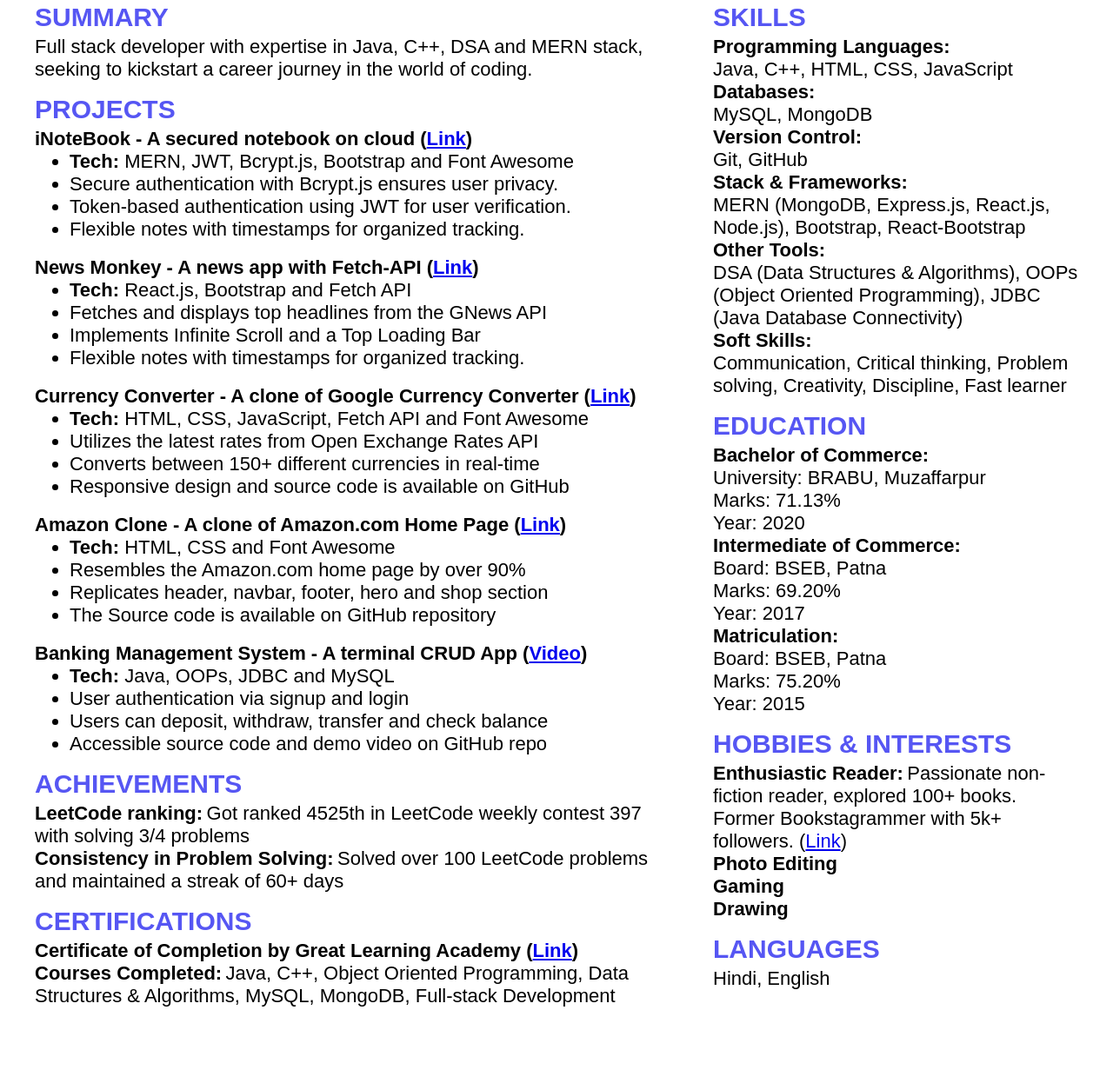
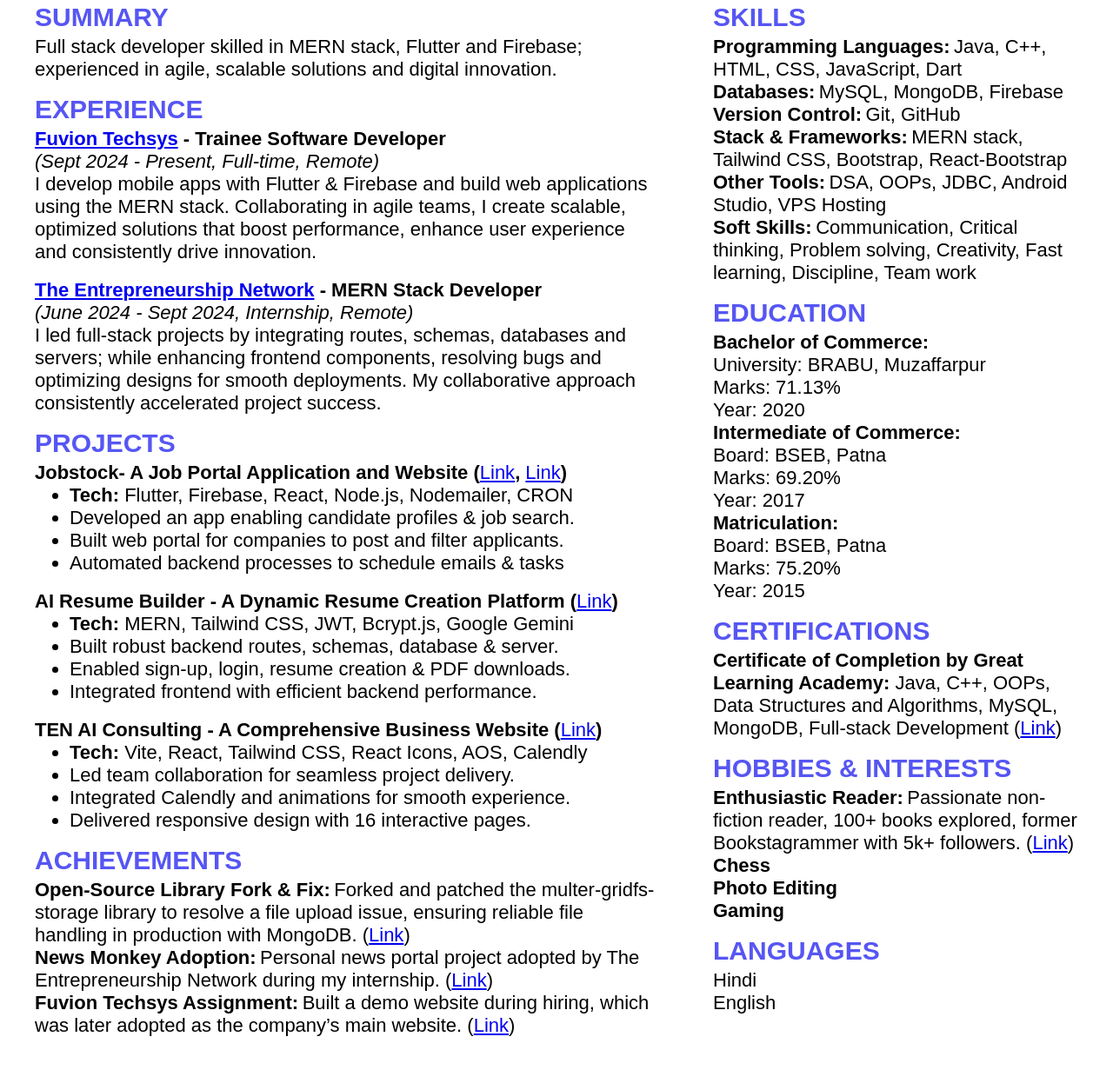
Before and after one commit to amar-codingenthusiast/resume-website, a plain HTML site: page index.html in a window 1280 px wide. Shown: the part 205-1436 px from the top of the page at 87% size. Before the commit the page ends 1404 px from the top, so only its background shows below. Drawn offline with Linux system fonts and the light colour scheme.

Commit message:
resume updated

```diff
--- a/index.html
+++ b/index.html
@@ -15,10 +15,7 @@
 		<title>Amar Kumar</title>
 	</head>
 	<body>
-		<a
-			href="https://drive.google.com/file/d/1b4CT4swECODIr5rF9Lw44uQqH3Xww6t_/view?usp=drive_link"
-			target="_blank"
-			title="download"
+		<a href="Amar_Kumar.pdf" target="_blank" title="download"
 			><i class="fa-solid fa-file-export"></i>
 		</a>
 		<header>
@@ -65,159 +62,181 @@
 			<div id="left">
 				<p class="title">SUMMARY</p>
 				<p class="desc">
-					Full stack developer with expertise in Java, C++, DSA and
-					MERN stack, seeking to kickstart a career journey in the
-					world of coding.
+					Full stack developer skilled in MERN stack, Flutter and
+					Firebase; experienced in agile, scalable solutions and
+					digital innovation.
+				</p>
+				<p class="title">EXPERIENCE</p>
+				<p class="subtitle">
+					<a href="https://fuviontechsys.com" target="_blank"
+						><b>Fuvion Techsys</b></a
+					>
+					- Trainee Software Developer
+				</p>
+				<p class="desc italic">
+					(Sept 2024 - Present, Full-time, Remote)
+				</p>
+				<p class="desc">
+					I develop mobile apps with Flutter & Firebase and build web
+					applications using the MERN stack. Collaborating in agile
+					teams, I create scalable, optimized solutions that boost
+					performance, enhance user experience and consistently drive
+					innovation.
+				</p>
+				<br />
+				<p class="subtitle">
+					<a
+						href="https://www.entrepreneurshipnetwork.net"
+						target="_blank"
+					>
+						<b>The Entrepreneurship Network</b></a
+					>
+					- MERN Stack Developer
+				</p>
+				<p class="desc italic">
+					(June 2024 - Sept 2024, Internship, Remote)
+				</p>
+				<p class="desc">
+					I led full-stack projects by integrating routes, schemas,
+					databases and servers; while enhancing frontend components,
+					resolving bugs and optimizing designs for smooth
+					deployments. My collaborative approach consistently
+					accelerated project success.
 				</p>
 				<p class="title">PROJECTS</p>
 				<p class="subtitle">
-					iNoteBook - A secured notebook on cloud (<a
-						href="https://amar-codingenthusiast.github.io/inotebook"
+					Jobstock- A Job Portal Application and Website (<a
+						href="https://play.google.com/store/apps/details?id=com.fuvion_techsys.jobstock"
+						target="_blank"
+						>Link</a
+					>,
+					<a href="https://jobstock.fuviontechsys.com" target="_blank"
+						>Link</a
+					>)
+				</p>
+				<ul class="desc">
+					<li>
+						<b>Tech:</b> Flutter, Firebase, React, Node.js,
+						Nodemailer, CRON
+					</li>
+					<li>
+						Developed an app enabling candidate profiles & job
+						search.
+					</li>
+					<li>
+						Built web portal for companies to post and filter
+						applicants.
+					</li>
+					<li>
+						Automated backend processes to schedule emails & tasks
+					</li>
+				</ul>
+				<br />
+				<p class="subtitle">
+					AI Resume Builder - A Dynamic Resume Creation Platform (<a
+						href="https://resume.entrepreneurshipnetwork.net"
 						target="_blank"
 						>Link</a
 					>)
 				</p>
 				<ul class="desc">
 					<li>
-						<b>Tech:</b> MERN, JWT, Bcrypt.js, Bootstrap and Font
-						Awesome
+						<b>Tech:</b> MERN, Tailwind CSS, JWT, Bcrypt.js, Google
+						Gemini
 					</li>
 					<li>
-						Secure authentication with Bcrypt.js ensures user
-						privacy.
+						Built robust backend routes, schemas, database & server.
 					</li>
 					<li>
-						Token-based authentication using JWT for user
-						verification.
+						Enabled sign-up, login, resume creation & PDF downloads.
 					</li>
 					<li>
-						Flexible notes with timestamps for organized tracking.
+						Integrated frontend with efficient backend performance.
 					</li>
 				</ul>
 				<br />
 				<p class="subtitle">
-					News Monkey - A news app with Fetch-API (<a
-						href="https://amar-codingenthusiast.github.io/news-monkey3"
-						target="_blank"
-						>Link</a
-					>)
-				</p>
-				<ul class="desc">
-					<li><b>Tech:</b> React.js, Bootstrap and Fetch API</li>
-					<li>
-						Fetches and displays top headlines from the GNews API
-					</li>
-					<li>Implements Infinite Scroll and a Top Loading Bar</li>
-					<li>
-						Flexible notes with timestamps for organized tracking.
-					</li>
-				</ul>
-				<br />
-				<p class="subtitle">
-					Currency Converter - A clone of Google Currency Converter
-					(<a
-						href="https://amar-codingenthusiast.github.io/currency-converter"
+					TEN AI Consulting - A Comprehensive Business Website (<a
+						href="https://aiconsulting.entrepreneurshipnetwork.net"
 						target="_blank"
 						>Link</a
 					>)
 				</p>
 				<ul class="desc">
 					<li>
-						<b>Tech:</b> HTML, CSS, JavaScript, Fetch API and Font
-						Awesome
+						<b>Tech:</b> Vite, React, Tailwind CSS, React Icons,
+						AOS, Calendly
 					</li>
 					<li>
-						Utilizes the latest rates from Open Exchange Rates API
+						Led team collaboration for seamless project delivery.
 					</li>
 					<li>
-						Converts between 150+ different currencies in real-time
+						Integrated Calendly and animations for smooth
+						experience.
 					</li>
 					<li>
-						Responsive design and source code is available on GitHub
+						Delivered responsive design with 16 interactive pages.
 					</li>
 				</ul>
-				<br />
-				<p class="subtitle">
-					Amazon Clone - A clone of Amazon.com Home Page (<a
-						href="https://amar-codingenthusiast.github.io/amazon"
+				<p class="title">ACHIEVEMENTS</p>
+				<p class="subtitle inline">Open-Source Library Fork & Fix:</p>
+				<p class="desc inline">
+					Forked and patched the multer-gridfs-storage library to
+					resolve a file upload issue, ensuring reliable file handling
+					in production with MongoDB. (<a
+						href="https://github.com/amar-codingenthusiast/multer-gridfs-storage"
 						target="_blank"
 						>Link</a
 					>)
 				</p>
-				<ul class="desc">
-					<li><b>Tech:</b> HTML, CSS and Font Awesome</li>
-					<li>Resembles the Amazon.com home page by over 90%</li>
-					<li>
-						Replicates header, navbar, footer, hero and shop section
-					</li>
-					<li>The Source code is available on GitHub repository</li>
-				</ul>
 				<br />
-				<p class="subtitle">
-					Banking Management System - A terminal CRUD App (<a
-						href="https://drive.google.com/file/d/1Px-hOQVv_qf2_q06WM8p5STrthN46a5X/view?usp=drive_link"
-						target="_blank"
-						>Video</a
-					>)
-				</p>
-				<ul class="desc">
-					<li><b>Tech:</b> Java, OOPs, JDBC and MySQL</li>
-					<li>User authentication via signup and login</li>
-					<li>
-						Users can deposit, withdraw, transfer and check balance
-					</li>
-					<li>
-						Accessible source code and demo video on GitHub repo
-					</li>
-				</ul>
-				<p class="title">ACHIEVEMENTS</p>
-				<p class="subtitle inline">LeetCode ranking:</p>
+				<p class="subtitle inline">News Monkey Adoption:</p>
 				<p class="desc inline">
-					Got ranked 4525th in LeetCode weekly contest 397 with
-					solving 3/4 problems
-				</p>
-				<br />
-				<p class="subtitle inline">Consistency in Problem Solving:</p>
-				<p class="desc inline">
-					Solved over 100 LeetCode problems and maintained a streak of
-					60+ days
-				</p>
-				<p class="title">CERTIFICATIONS</p>
-				<p class="subtitle">
-					Certificate of Completion by Great Learning Academy (<a
-						href="https://drive.google.com/drive/folders/19dF_J9m7D1azSicfCtqNpzsw33RfOSSU?usp=sharing"
+					Personal news portal project adopted by The Entrepreneurship
+					Network during my internship. (<a
+						href="https://news.entrepreneurshipnetwork.net"
 						target="_blank"
 						>Link</a
 					>)
 				</p>
-				<p class="subtitle inline">Courses Completed:</p>
+				<br />
+				<p class="subtitle inline">Fuvion Techsys Assignment:</p>
 				<p class="desc inline">
-					Java, C++, Object Oriented Programming, Data Structures &
-					Algorithms, MySQL, MongoDB, Full-stack Development
+					Built a demo website during hiring, which was later adopted
+					as the company’s main website. (<a
+						href="https://www.fuviontechsys.com"
+						target="_blank"
+						>Link</a
+					>)
 				</p>
 			</div>
 			<div id="right">
 				<p class="title">SKILLS</p>
-				<p class="subtitle">Programming Languages:</p>
-				<p class="desc">Java, C++, HTML, CSS, JavaScript</p>
-				<p class="subtitle">Databases:</p>
-				<p class="desc">MySQL, MongoDB</p>
-				<p class="subtitle">Version Control:</p>
-				<p class="desc">Git, GitHub</p>
-				<p class="subtitle">Stack & Frameworks:</p>
-				<p class="desc">
-					MERN (MongoDB, Express.js, React.js, Node.js), Bootstrap,
-					React-Bootstrap
+				<p class="subtitle inline">Programming Languages:</p>
+				<p class="desc inline">
+					Java, C++, HTML, CSS, JavaScript, Dart
 				</p>
-				<p class="subtitle">Other Tools:</p>
-				<p class="desc">
-					DSA (Data Structures & Algorithms), OOPs (Object Oriented
-					Programming), JDBC (Java Database Connectivity)
+				<br />
+				<p class="subtitle inline">Databases:</p>
+				<p class="desc inline">MySQL, MongoDB, Firebase</p>
+				<br />
+				<p class="subtitle inline">Version Control:</p>
+				<p class="desc inline">Git, GitHub</p>
+				<br />
+				<p class="subtitle inline">Stack & Frameworks:</p>
+				<p class="desc inline">
+					MERN stack, Tailwind CSS, Bootstrap, React-Bootstrap
 				</p>
-				<p class="subtitle">Soft Skills:</p>
-				<p class="desc">
+				<br />
+				<p class="subtitle inline">Other Tools:</p>
+				<p class="desc inline">
+					DSA, OOPs, JDBC, Android Studio, VPS Hosting
+				</p>
+				<br />
+				<p class="subtitle inline">Soft Skills:</p>
+				<p class="desc inline">
 					Communication, Critical thinking, Problem solving,
-					Creativity, Discipline, Fast learner
+					Creativity, Fast learning, Discipline, Team work
 				</p>
 				<p class="title">EDUCATION</p>
 				<p class="subtitle">Bachelor of Commerce:</p>
@@ -232,10 +251,22 @@
 				<p class="desc">Board: BSEB, Patna</p>
 				<p class="desc">Marks: 75.20%</p>
 				<p class="desc">Year: 2015</p>
+				<p class="title">CERTIFICATIONS</p>
+				<p class="subtitle inline">
+					Certificate of Completion by Great Learning Academy:
+				</p>
+				<p class="desc inline">
+					Java, C++, OOPs, Data Structures and Algorithms, MySQL,
+					MongoDB, Full-stack Development (<a
+						href="https://drive.google.com/drive/folders/19dF_J9m7D1azSicfCtqNpzsw33RfOSSU?usp=sharing"
+						target="_blank"
+						>Link</a
+					>)
+				</p>
 				<p class="title">HOBBIES & INTERESTS</p>
 				<p class="subtitle inline">Enthusiastic Reader:</p>
 				<p class="desc inline">
-					Passionate non-fiction reader, explored 100+ books. Former
+					Passionate non-fiction reader, 100+ books explored, former
 					Bookstagrammer with 5k+ followers. (<a
 						href="https://www.instagram.com/stubbornreader1/"
 						target="_blank"
@@ -243,11 +274,12 @@
 					>)
 				</p>
 				<br />
+				<p class="subtitle">Chess</p>
 				<p class="subtitle">Photo Editing</p>
 				<p class="subtitle">Gaming</p>
-				<p class="subtitle">Drawing</p>
 				<p class="title">LANGUAGES</p>
-				<p class="desc">Hindi, English</p>
+				<p class="desc">Hindi</p>
+				<p class="desc">English</p>
 			</div>
 		</main>
 	</body>
--- a/style.css
+++ b/style.css
@@ -39,8 +39,14 @@
     font-size: 22px;
     margin: 0;
 }
+.subtitle a {
+    font-weight: normal;
+}
 .inline {
     display: inline;
+}
+.italic {
+    font-style: italic;
 }
 .desc {
     font-size: 22px;
```
Also changed, not shown: 1 other file.
